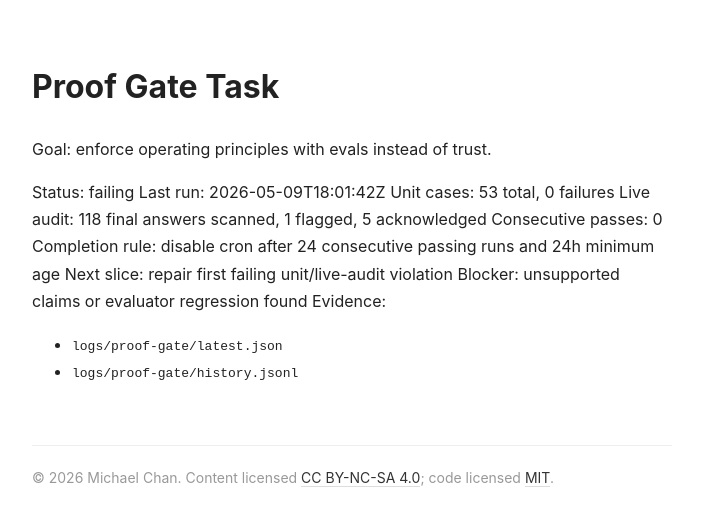
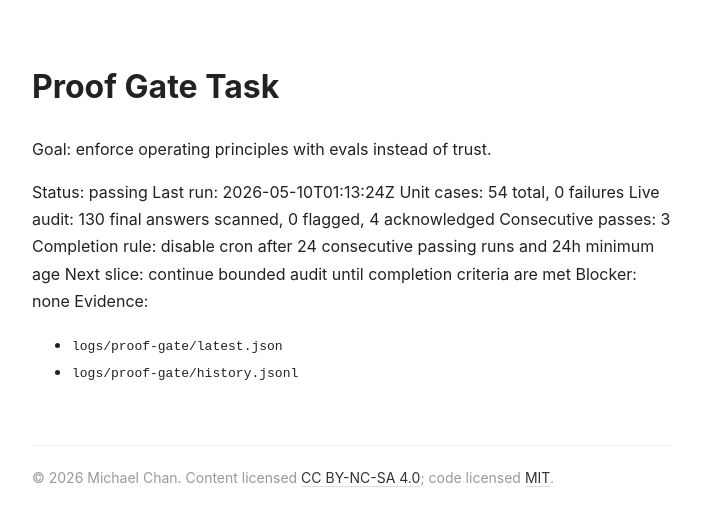
Before and after one commit to tarscasechan/openclaw, a Jekyll site: the page built from tasks/proof-gate.md, in a window 1280 px wide. Shown: the top 526 px of the page, without its empty margins (288-989 px from the left). Built offline with Jekyll 4.4.1, drawn with Linux system fonts in a browser that asks for light colours; our own code applies the rules of GitHub Pages for plain Markdown files.

Commit message:
proof-gate: cover bare 'Created commits:' claims, add eval case, update metrics

```diff
--- a/tasks/proof-gate.md
+++ b/tasks/proof-gate.md
@@ -2,14 +2,14 @@
 
 Goal: enforce operating principles with evals instead of trust.
 
-Status: failing
-Last run: 2026-05-09T18:01:42Z
-Unit cases: 53 total, 0 failures
-Live audit: 118 final answers scanned, 1 flagged, 5 acknowledged
-Consecutive passes: 0
+Status: passing
+Last run: 2026-05-10T01:13:24Z
+Unit cases: 54 total, 0 failures
+Live audit: 130 final answers scanned, 0 flagged, 4 acknowledged
+Consecutive passes: 3
 Completion rule: disable cron after 24 consecutive passing runs and 24h minimum age
-Next slice: repair first failing unit/live-audit violation
-Blocker: unsupported claims or evaluator regression found
+Next slice: continue bounded audit until completion criteria are met
+Blocker: none
 Evidence:
 - `logs/proof-gate/latest.json`
 - `logs/proof-gate/history.jsonl`
```
Also changed, not shown: AGENTS.md (+1 -1 lines), evals/proof-gate-cases.json (+34 -26 lines).
